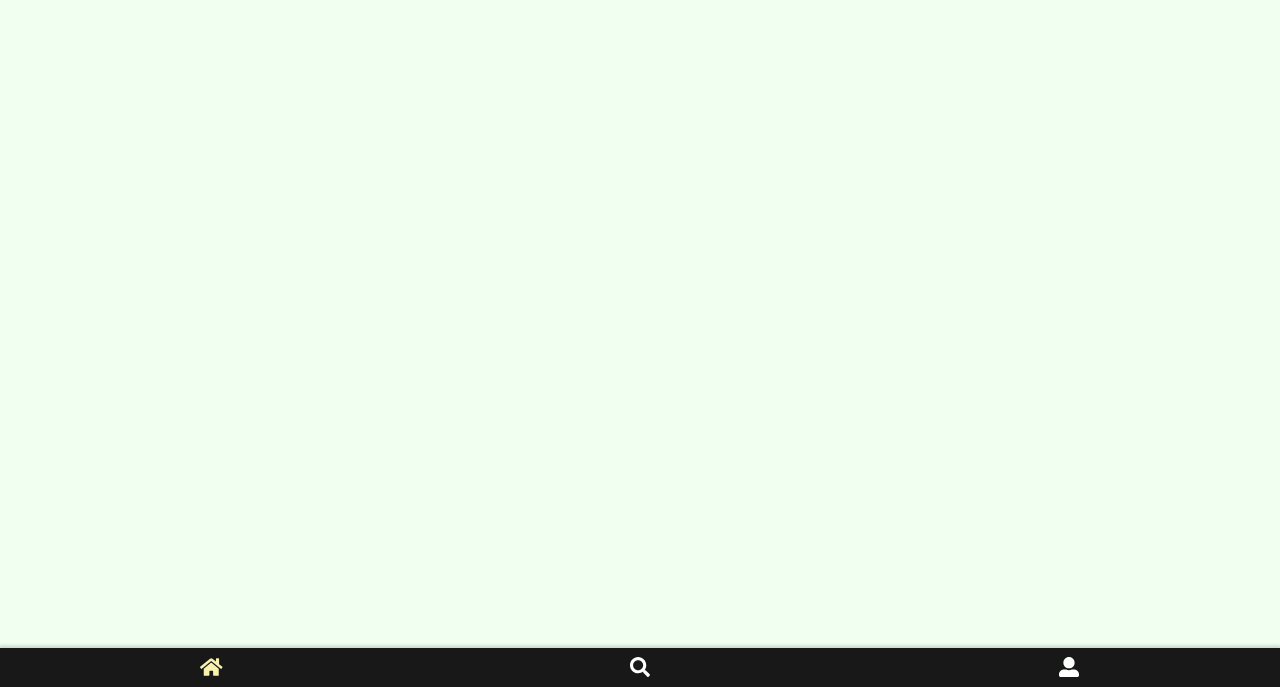
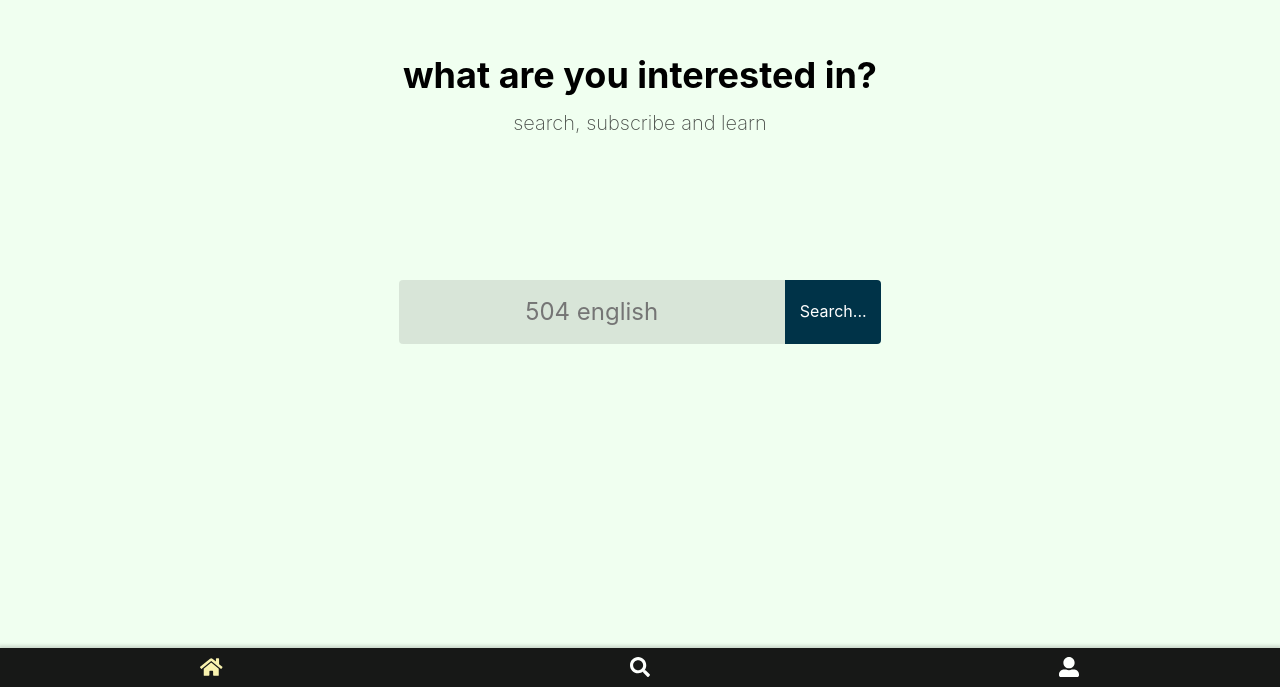
Before and after one commit to ferrriii/infolearn-frontend, a Vue app: page / in a window 1280 px wide. Shown: the part 113-800 px from the top of the page. Built offline with nearby package versions, Linux system fonts and the light colour scheme; no server answers.

Commit message:
Add search card to home

```diff
--- /dev/null
+++ b/src/components/empty-text.vue
@@ -0,0 +1,31 @@
+<template>
+  <div class="flex flex-column justify-center tc">
+    <h1 class="f3 f2-l mb3">what are you interested in?</h1>
+    <h2 class="f5 f4-l fw2 mt0 black-70">search, subscribe and learn</h2>
+    <div class="cf mt5 mt6-l">
+      <form>
+      <input v-focus v-model="query" class="f4 f3-l input-reset h3 bg-black-10 bn fl black-80 tc pa3 lh-solid w-100 w-75-m w-80-l br2-ns br--left-ns" placeholder="504 english" type="text" name="query" value="">
+      <input @click="search" class="f6 f5-l button-reset h3 fl pv3 tc bn bg-animate bg-primary hover-bg-black white cursor-hand w-100 w-25-m w-20-l br2-ns br--right-ns" type="submit" value="Search...">
+      </form>
+    </div>
+  </div>
+</template>
+
+<script>
+export default {
+  props: ['text'],
+  data () {
+    return {
+      query: ''
+    }
+  },
+  methods: {
+    search () {
+      this.$router.push({ path: 'explore', query: { q: this.query } })
+    }
+  }
+}
+</script>
+
+<style>
+</style>
--- a/src/views/Home.vue
+++ b/src/views/Home.vue
@@ -2,7 +2,8 @@
   <div @click="nextText" :style="{ backgroundColor, color}" class="about absolute top-0 w-100 flex flex-column flex-grow h-100 justify-between items-center disable-select bg-animate-slow">
     <div class="mw-100 mw9-ns w-90 h-75 flex justify-center">
 
-      <TextDisplay v-if="hasText" :text="text"/>
+      <text-display v-if="hasText" :text="text"/>
+      <empty-text v-if="!hasText" />
 
     </div>
     <div class="o-90 w-100 f4 shadow-1 white bg-black flex justify-between">
@@ -15,6 +16,7 @@
 
 <script>
 import TextDisplay from '@/components/text.vue'
+import EmptyText from '@/components/empty-text.vue'
 import { mapGetters } from 'vuex'
 
 export default {
@@ -120,7 +122,8 @@ export default {
     // otherwise it will be called whenever isAuthorized is changed
   },
   components: {
-    TextDisplay
+    TextDisplay,
+    EmptyText
   }
 }
 </script>
```
